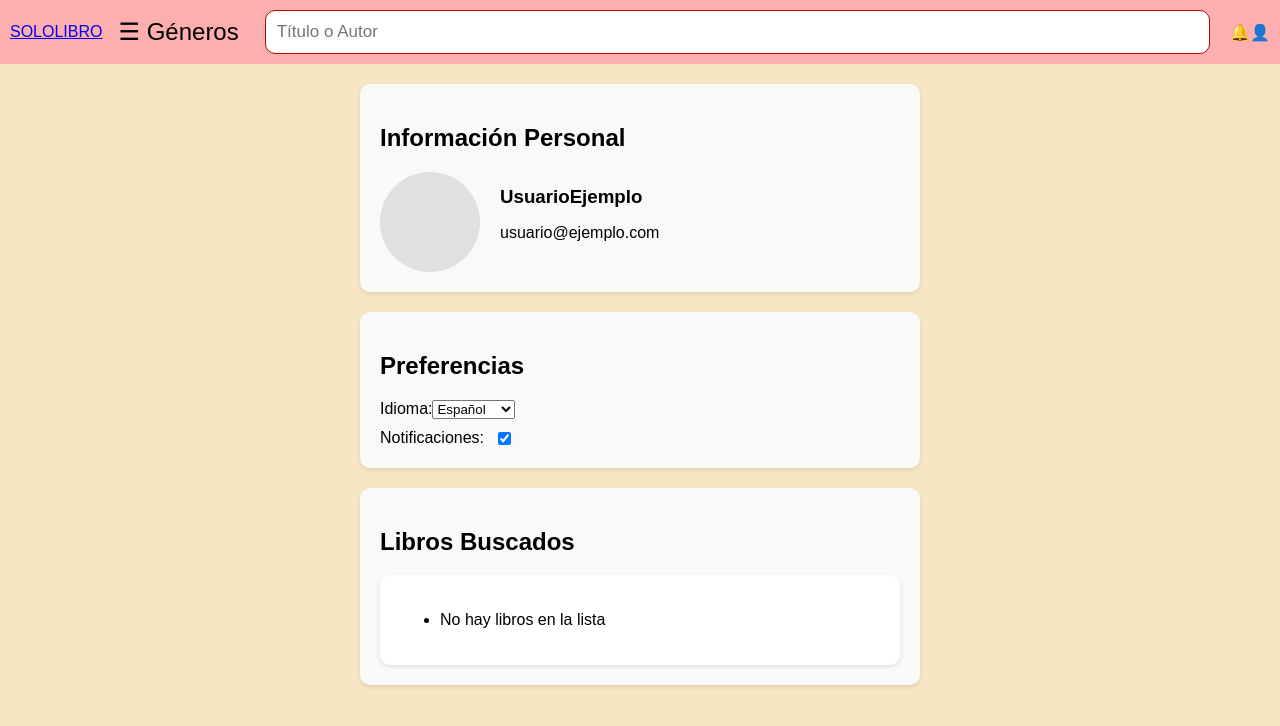
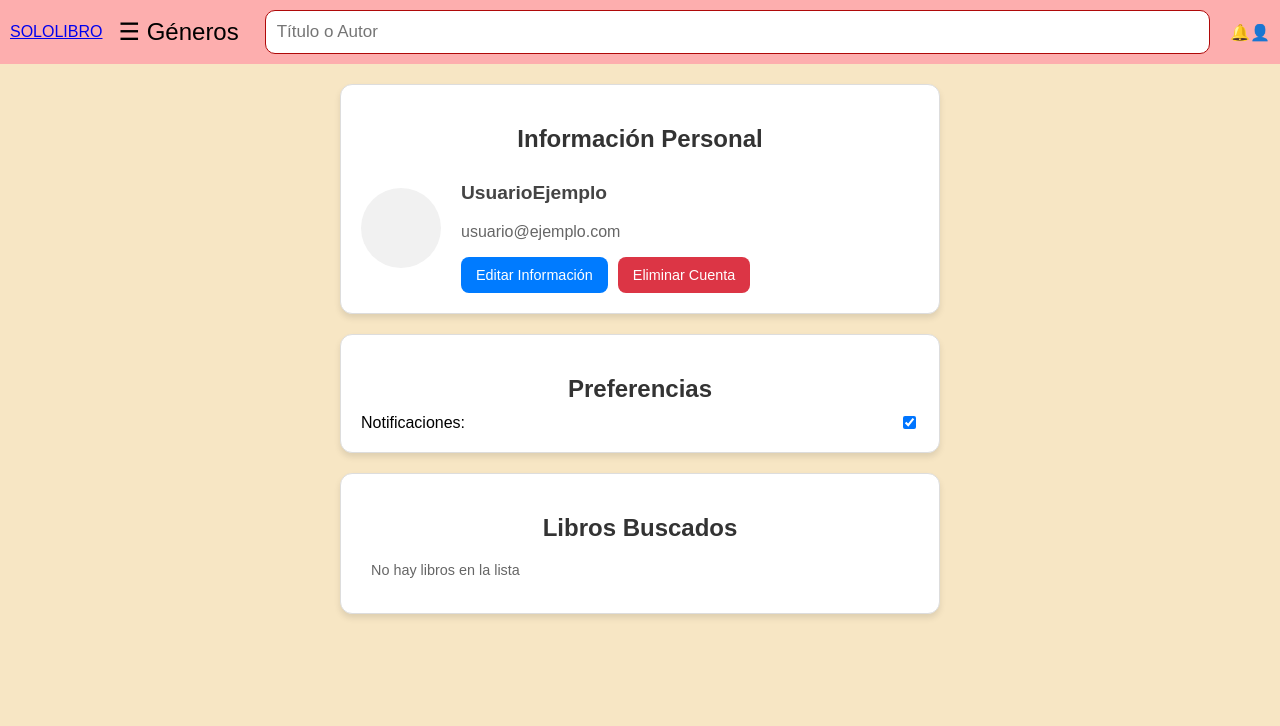
Before and after one commit to rodrigoCodesmain/Sololibro, a Next.js app in the folder sololibroFront/: page /perfil in a window 1280 px wide. Shown: the top 726 px of the page. Built offline with nearby package versions, Linux system fonts and the light colour scheme.

Commit message:
actualizacion de pagina perfil

```diff
--- a/sololibroFront/components/PerfilPage.jsx
+++ b/sololibroFront/components/PerfilPage.jsx
@@ -1,41 +1,57 @@
-'use client'
+'use client';
 
 import styles from '../styles/Perfil.module.css';
 import { useState } from 'react';
 
 export default function Perfil() {
   const [notificaciones, setNotificaciones] = useState(true);
+  const [usuario, setUsuario] = useState({
+    nombre: "UsuarioEjemplo",
+    correo: "usuario@ejemplo.com",
+  });
+  const [showEditModal, setShowEditModal] = useState(false);
+  const [showDeleteModal, setShowDeleteModal] = useState(false);
+
+  const [newNombre, setNewNombre] = useState(usuario.nombre);
+  const [newCorreo, setNewCorreo] = useState(usuario.correo);
+
+  const handleGuardarCambios = () => {
+    setUsuario({
+      nombre: newNombre,
+      correo: newCorreo,
+    });
+    setShowEditModal(false);
+  };
+
+  const handleConfirmarEliminar = () => {
+    setShowDeleteModal(false);
+    console.log("Cuenta eliminada");
+  };
 
   return (
     <div className={styles.container}>
       {/* Información Personal */}
-        <section className={styles.section}>
-          <h2>Información Personal</h2>
+      <section className={styles.card}>
+        <h2 className={styles.title}>Información Personal</h2>
         <div className={styles.personalInfo}>
           <div className={styles.imagePlaceholder}>
             <input type="file" className={styles.imageInput} title="Subir imagen" />
           </div>
           <div className={styles.userInfo}>
-              <h3>UsuarioEjemplo</h3>
-              <p>usuario@ejemplo.com</p>
+            <h3 className={styles.userName}>{usuario.nombre}</h3>
+            <p className={styles.userEmail}>{usuario.correo}</p>
+            <div className={styles.actions}>
+              <button className={styles.editButton} onClick={() => setShowEditModal(true)}>Editar Información</button>
+              <button className={styles.deleteButton} onClick={() => setShowDeleteModal(true)}>Eliminar Cuenta</button>
+            </div>
           </div>
         </div>
       </section>
 
       {/* Preferencias */}
-        <section className={styles.section}>
-          <h2>Preferencias</h2>
+      <section className={styles.card}>
+        <h2 className={styles.title}>Preferencias</h2>
         <div className={styles.preferences}>
-            <label>
-              Idioma:
-              <select>
-                <option>Español</option>
-                <option>Inglés</option>
-                <option>Francés</option>
-                <option>Alemán</option>
-                <option>Portugués</option>
-              </select>
-            </label>
           <div className={styles.notifications}>
             <span>Notificaciones:</span>
             <input
@@ -48,14 +64,59 @@ export default function Perfil() {
       </section>
 
       {/* Libros Buscados */}
-        <section className={styles.section}>
-          <h2>Libros Buscados</h2>
-          <div className={styles.card}>
-            <ul>
+      <section className={styles.card}>
+        <h2 className={styles.title}>Libros Buscados</h2>
+        <div className={styles.cardContent}>
+          <ul className={styles.bookList}>
             <li>No hay libros en la lista</li>
           </ul>
         </div>
       </section>
+
+      {/* Modal para editar información */}
+      {showEditModal && (
+        <div className={styles.modal}>
+          <div className={styles.modalContent}>
+            <h3 className={styles.modalTitle}>Editar Información</h3>
+            <label className={styles.modalLabel}>
+              Nombre:
+              <input
+                type="text"
+                value={newNombre}
+                onChange={(e) => setNewNombre(e.target.value)}
+                className={styles.modalInput}
+              />
+            </label>
+            <label className={styles.modalLabel}>
+              Correo:
+              <input
+                type="email"
+                value={newCorreo}
+                onChange={(e) => setNewCorreo(e.target.value)}
+                className={styles.modalInput}
+              />
+            </label>
+            <div className={styles.modalActions}>
+              <button className={styles.saveButton} onClick={handleGuardarCambios}>Guardar</button>
+              <button className={styles.cancelButton} onClick={() => setShowEditModal(false)}>Cancelar</button>
+            </div>
+          </div>
+        </div>
+      )}
+
+      {/* Modal para eliminar cuenta */}
+      {showDeleteModal && (
+        <div className={styles.modal}>
+          <div className={styles.modalContent}>
+            <h3 className={styles.modalTitle}>¿Eliminar Cuenta?</h3>
+            <p className={styles.modalText}>Esta acción no se puede deshacer.</p>
+            <div className={styles.modalActions}>
+              <button className={styles.deleteButton} onClick={handleConfirmarEliminar}>Eliminar</button>
+              <button className={styles.cancelButton} onClick={() => setShowDeleteModal(false)}>Cancelar</button>
+            </div>
+          </div>
+        </div>
+      )}
     </div>
   );
 }
--- a/sololibroFront/styles/Perfil.module.css
+++ b/sololibroFront/styles/Perfil.module.css
@@ -1,21 +1,34 @@
+/* Ajuste general de la página */
 .container {
   display: flex;
   flex-direction: column;
   align-items: center;
+  justify-content: flex-start;
+  min-height: 100vh;
+  background-color: #f7e6c4;
   padding: 20px;
-    max-width: 600px;
-    margin: 0 auto;
 }
 
-  .section {
+/* Tarjetas */
+.card {
   width: 100%;
-    background-color: #f9f9f9;
-    border-radius: 10px;
+  max-width: 600px;
+  background-color: #ffffff;
+  border: 1px solid #ddd;
+  border-radius: 12px;
+  box-shadow: 0 4px 6px rgba(0, 0, 0, 0.1);
   padding: 20px;
   margin-bottom: 20px;
-    box-shadow: 0 2px 4px rgba(0, 0, 0, 0.1);
 }
 
+.title {
+  font-size: 1.5rem;
+  color: #333;
+  margin-bottom: 10px;
+  text-align: center;
+}
+
+/* Información Personal */
 .personalInfo {
   display: flex;
   align-items: center;
@@ -23,33 +36,65 @@
 }
 
 .imagePlaceholder {
-    width: 100px;
-    height: 100px;
-    background-color: #e0e0e0;
+  width: 80px;
+  height: 80px;
+  background-color: #f1f1f1;
   border-radius: 50%;
   display: flex;
+  align-items: center;
   justify-content: center;
-    align-items: center;
+  overflow: hidden;
   position: relative;
 }
 
 .imageInput {
-    opacity: 0;
+  position: absolute;
   width: 100%;
   height: 100%;
-    position: absolute;
+  opacity: 0;
   cursor: pointer;
 }
 
 .userInfo {
-    display: flex;
-    flex-direction: column;
+  flex: 1;
 }
 
-  .userInfo h3 {
-    margin: 0;
+.userName {
+  font-size: 1.2rem;
+  color: #444;
 }
 
+.userEmail {
+  font-size: 1rem;
+  color: #666;
+}
+
+.actions {
+  display: flex;
+  gap: 10px;
+  margin-top: 10px;
+}
+
+.editButton,
+.deleteButton {
+  padding: 10px 15px;
+  border: none;
+  border-radius: 8px;
+  cursor: pointer;
+  font-size: 0.9rem;
+}
+
+.editButton {
+  background-color: #007bff;
+  color: #fff;
+}
+
+.deleteButton {
+  background-color: #dc3545;
+  color: #fff;
+}
+
+/* Preferencias */
 .preferences {
   display: flex;
   flex-direction: column;
@@ -59,12 +104,103 @@
 .notifications {
   display: flex;
   align-items: center;
-    gap: 10px;
+  justify-content: space-between;
 }
 
-  .card {
+/* Libros Buscados */
+.cardContent {
+  padding: 10px;
+}
+
+.bookList {
+  list-style: none;
+  padding: 0;
+  margin: 0;
+  font-size: 0.9rem;
+  color: #666;
+}
+
+.bookList li {
+  margin-bottom: 5px;
+}
+
+/* Modales */
+.modal {
+  position: fixed;
+  top: 0;
+  left: 0;
+  width: 100%;
+  height: 100%;
+  background: rgba(0, 0, 0, 0.4);
+  display: flex;
+  justify-content: center;
+  align-items: center;
+  z-index: 1000;
+}
+
+.modalContent {
+  background: #f9f9f9;
+  border-radius: 16px;
   padding: 20px;
-    background-color: #ffffff;
-    border-radius: 10px;
-    box-shadow: 0 2px 4px rgba(0, 0, 0, 0.1);
+  width: 400px;
+  max-width: 90%;
+  box-shadow: 0 2px 10px rgba(0, 0, 0, 0.2);
+  animation: fadeIn 0.3s ease;
 }
+
+@keyframes fadeIn {
+  from {
+    opacity: 0;
+    transform: scale(0.95);
+  }
+  to {
+    opacity: 1;
+    transform: scale(1);
+  }
+}
+
+.modalTitle {
+  font-size: 1.5rem;
+  color: #333;
+  margin-bottom: 10px;
+  text-align: center;
+}
+
+.modalLabel {
+  display: block;
+  margin: 10px 0;
+  font-size: 0.9rem;
+  color: #555;
+}
+
+.modalInput {
+  width: 100%;
+  padding: 10px;
+  border: 1px solid #ccc;
+  border-radius: 8px;
+  margin-top: 5px;
+}
+
+.modalActions {
+  display: flex;
+  justify-content: space-between;
+  margin-top: 20px;
+}
+
+.saveButton {
+  background-color: #4caf50;
+  color: white;
+}
+
+.cancelButton {
+  background-color: #f1f1f1;
+  color: #333;
+}
+
+.saveButton:hover {
+  background-color: #45a049;
+}
+
+.cancelButton:hover {
+  background-color: #ddd;
+}
```
Lines whose indentation alone changed are shown as unchanged.
